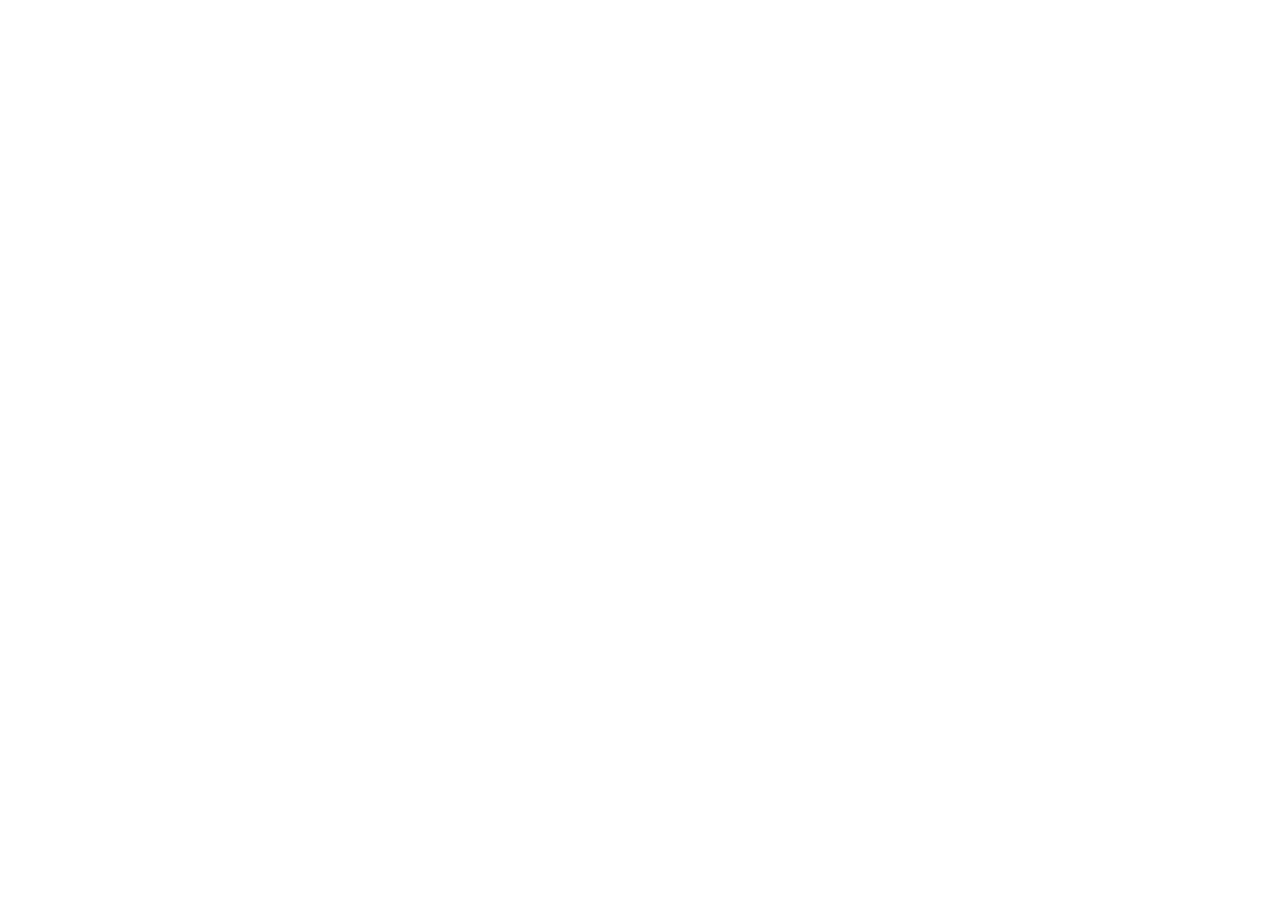
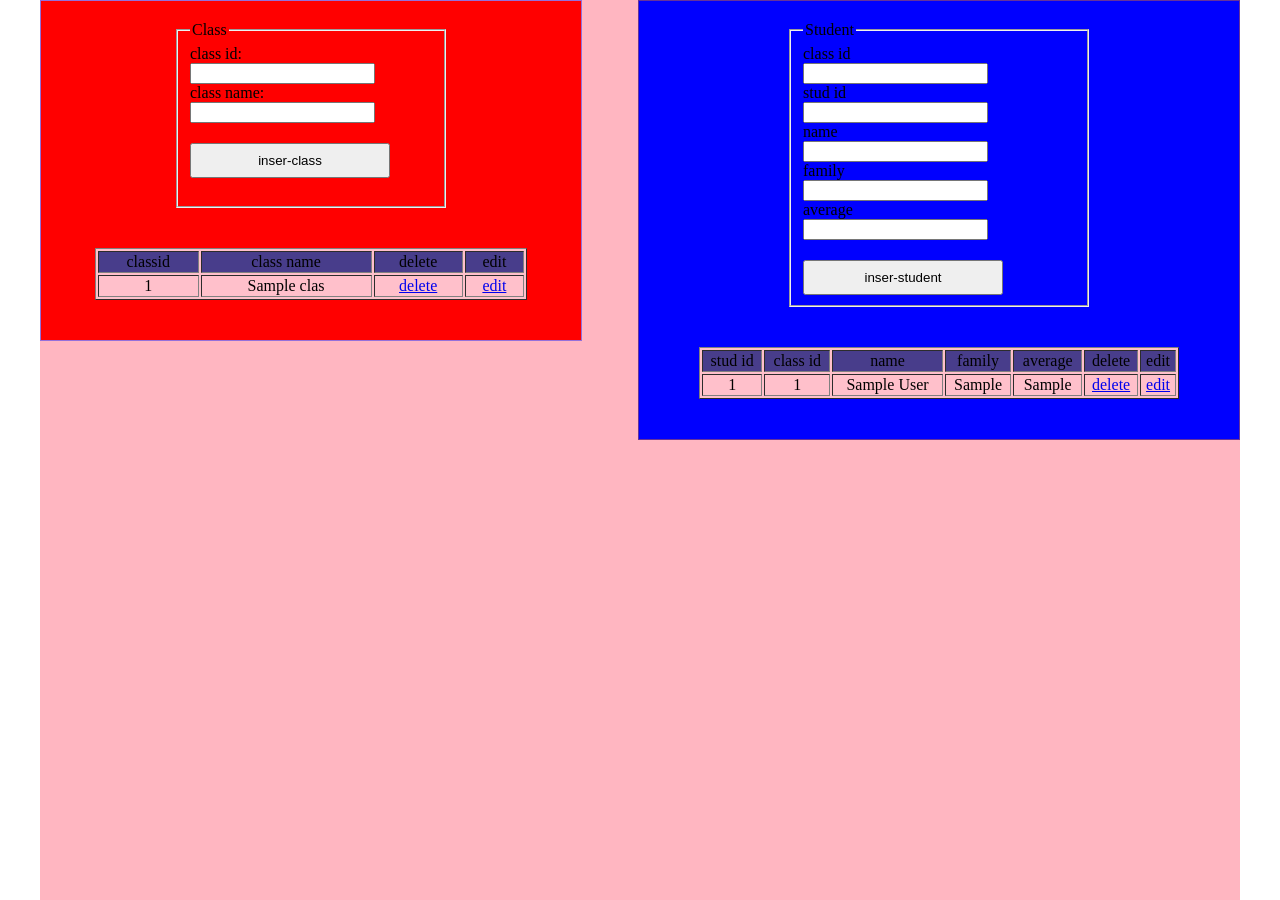
Before and after one commit to MahdiGholami84/final-project, a PHP site: page / in a window 1280 px wide. Before the commit the page is empty. Before the commit the page ends 800 px from the top, so only its background shows below. Run offline with PHP 8.4, Linux system fonts and the light colour scheme; tables that the repository leaves empty or names only in its code hold one stand-in row (values such as "Sample post").

Commit message:
نوشتن تمام کدهای لازم برای شکل کلی سایت

```diff
--- a/index.php
+++ b/index.php
@@ -1 +1,128 @@
+<!doctype html>
+<html>
+<head>
+    <meta charest="utf-8">
+    <title>school</title>
+    <link href="css/style.css" rel="stylesheet"/>
+</head>
+
+<body>
 <?php
+include "connection.php";
+if (isset($_POST['submit1'])){
+    $classid=$_POST['txt_classid'];
+    $classname=$_POST['txt_class'];
+    $ins_sql=" INSERT INTO class(class_id,class_name)  VALUES ('$classid','$classname')";
+    $ins_sql_pre=$db->prepare($ins_sql);
+    $ins_sql_pre->execute();
+}
+if (isset($_POST['submit2'])) {
+    $classid = $_POST['classid'];
+    $stud_id = $_POST['studid'];
+    $stud_name = $_POST['stud_name'];
+    $stud_family = $_POST['stud_family'];
+    $stud_ave = $_POST['stud_ave'];
+    $ins_sql = "INSERT INTO student(stud_id,class_id,name,family,ave)  VALUES ($stud_id,'$classid','$stud_name','$stud_family','$stud_ave')";
+    $ins_sql_pre = $db->prepare($ins_sql);
+    $ins_sql_pre->execute();
+}
+?>
+<div id="wrapper">
+    <div id="row1">
+        <div id="row1_col1">
+            <form action="" method="post">
+                <fieldset>
+                    <legend>Class</legend>
+                    <label>class id:</label><br/>
+                    <input type="text" name="txt_classid"/><br/>
+                    <label>class name:</label><br/>
+                    <input type="text" name="txt_class"/>
+                    <input type="submit" name="submit1" value="inser-class"/><br/><br/>
+                </fieldset>
+            </form>
+            <table border="1">
+                <tr>
+                    <td>classid</td>
+                    <td>class name</td>
+                    <td>delete</td>
+                    <td>edit</td>
+                </tr>
+
+                <?php
+                include "connection.php";
+                $query = "SELECT * FROM class";
+                $result = $db->prepare($query);
+                $result->execute();
+                while ($row = $result->fetch(PDO::FETCH_ASSOC)) {
+
+                    echo "
+    <tr>
+    <td>" . $row['class_id'] . "</td>
+    <td>" . $row['class_name'] . "</td>
+    <td><a href='delete.php?id=" . $row['class_id'] . "&&page=1'>delete</a> </td>
+    <td><a href='edit.php?id=" . $row['class_id'] . "&&page=1'>edit</a> </td>
+    </tr>
+    ";
+                }
+                ?>
+
+            </table>
+        </div>
+
+        <div id="row1_col2">
+            <form action="" method="post">
+                <fieldset>
+                    <legend>Student</legend>
+                    <label>class id</label><br/>
+                    <input type="text" name="classid"/><br/>
+                    <label>stud id</label><br/>
+                    <input type="text" name="studid"/><br/>
+                    <label>name</label><br/>
+                    <input type="text" name="stud_name"/><br/>
+                    <label>family</label><br/>
+                    <input type="text" name="stud_family"/><br/>
+                    <label>average</label><br/>
+                    <input type="text" name="stud_ave"/><br/>
+                    <input type="submit" name="submit2" value="inser-student"/>
+                </fieldset>
+
+            </form>
+            <table border="1">
+                <tr>
+                    <td>stud id</td>
+                    <td>class id</td>
+                    <td>name</td>
+                    <td>family</td>
+                    <td>average</td>
+                    <td>delete</td>
+                    <td>edit</td>
+                </tr>
+
+
+                <?php
+                include "connection.php";
+                $query = "SELECT * FROM student";
+                $result = $db->prepare($query);
+                $result->execute();
+                while ($row = $result->fetch(PDO::FETCH_ASSOC)) {
+
+                    echo "
+    <tr>
+     <td>" . $row['class_id'] . "</td>
+      <td>" . $row['stud_id'] . "</td>
+    <td>" . $row['name'] . "</td>
+    <td>" . $row['family'] . "</td>
+    <td>" . $row['ave'] . "</td>
+    <td><a href='delete.php?id=" . $row['stud_id'] . "&&page=2'>delete</a> </td>
+    <td><a href='edit.php?id=" . $row['stud_id'] . "&&page=2'>edit</a> </td>
+    </tr>
+    ";
+                }
+                ?>
+
+            </table>
+        </div>
+    </div>
+</div>
+</body>
+</html>
```
